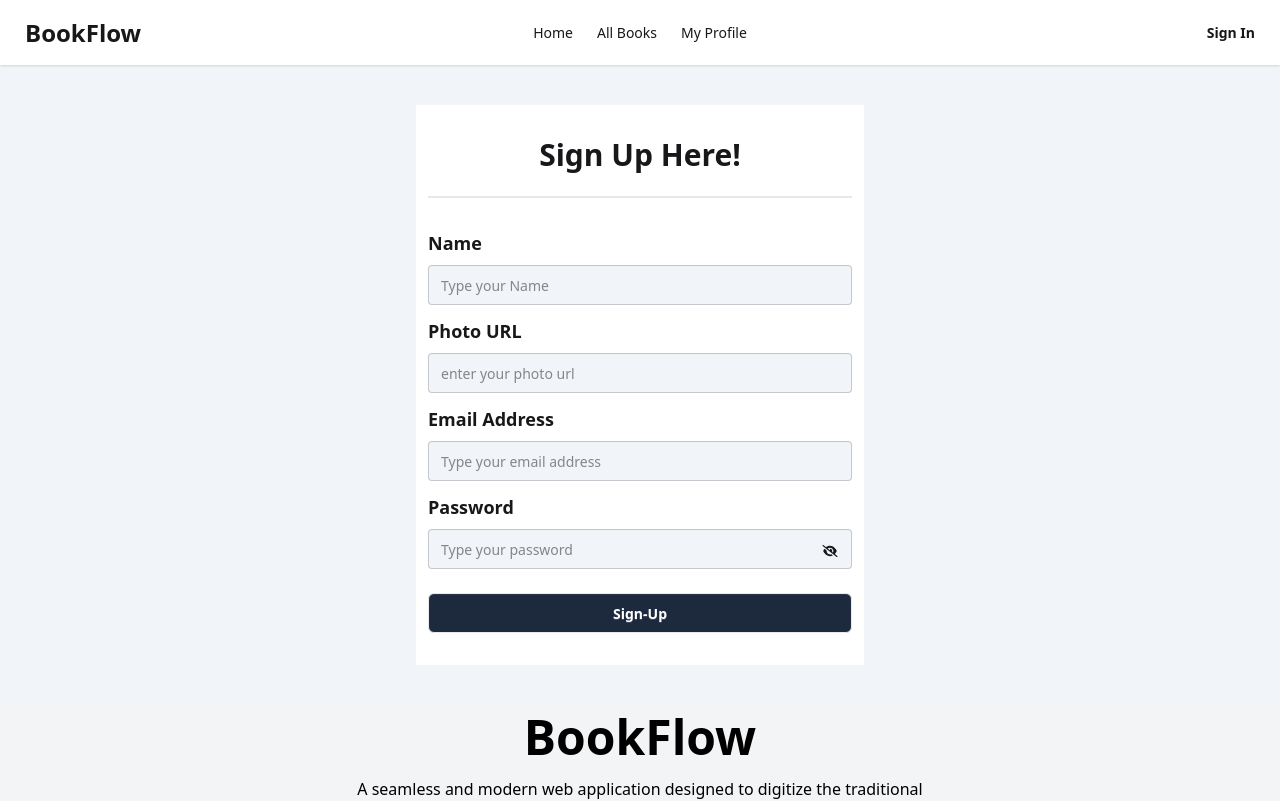
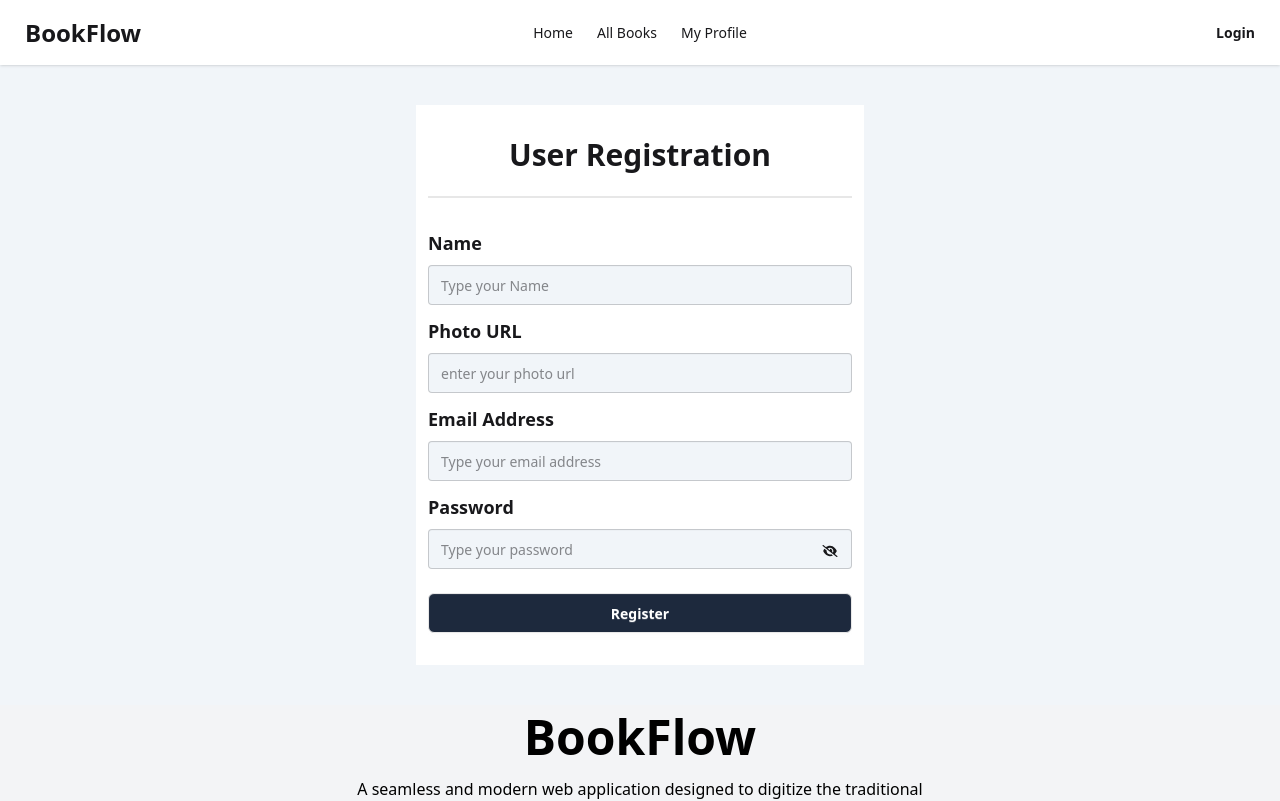
Before and after one commit to pritam-b-dev/book-flow, a Next.js app: page /signup in a window 1280 px wide. Shown: the top 801 px of the page. Built offline with nearby package versions, Linux system fonts and the light colour scheme.

Commit message:
added betterauth and mongo uri

```diff
--- a/package.json
+++ b/package.json
@@ -9,6 +9,9 @@
     "lint": "eslint"
   },
   "dependencies": {
+    "@better-auth/mongo-adapter": "^1.6.9",
+    "better-auth": "^1.6.9",
+    "mongodb": "^7.2.0",
     "next": "16.2.4",
     "react": "19.2.4",
     "react-dom": "19.2.4",
--- a/src/app/(auth)/signin/page.jsx
+++ b/src/app/(auth)/signin/page.jsx
@@ -20,7 +20,9 @@ const SignInPage = () => {
   return (
     <div className="container mx-auto min-h-[80vh] flex justify-center items-center bg-gray-50 ">
       <div className="bg-white min-w-md px-3 py-8 my-10">
-        <h1 className="text-center font-bold text-3xl">Sign-In your account</h1>
+        <h1 className="text-center font-bold text-3xl">
+          Login to your account
+        </h1>
         <div className="divider"></div>
         <form onSubmit={handleSubmit(handleLoginFunc)}>
           <fieldset className="fieldset">
@@ -68,7 +70,7 @@ const SignInPage = () => {
             type="submit"
             className="btn w-full bg-slate-800 text-white mt-5 rounded-md"
           >
-            Sign-In
+            Login
           </button>
         </form>
         <p className="mt-5">
@@ -83,7 +85,7 @@ const SignInPage = () => {
           className="btn btn-outline border-blue-200 w-full flex gap-3 justify-center items-center mb-2 mt-2 rounded-lg hover:bg-slate-50 transition"
         >
           <FaGoogle className="text-red-500 text-lg" />
-          Sign-In with Google
+          Login with Google
         </button>
       </div>
     </div>
--- a/src/app/(auth)/signup/page.jsx
+++ b/src/app/(auth)/signup/page.jsx
@@ -13,16 +13,16 @@ const SignUpPage = () => {
 
   const [isShowPassword, setIsShowPassword] = useState(false);
 
-  const handleSignUpFunc = (data) => {
+  const handleRegFunc = (data) => {
     const { name, photo, email, password } = data;
   };
 
   return (
     <div className="container mx-auto min-h-[80vh] flex justify-center items-center bg-slate-100 ">
       <div className="bg-white min-w-md px-3 py-8 my-10">
-        <h1 className="text-center font-bold text-3xl">Sign Up Here!</h1>
+        <h1 className="text-center font-bold text-3xl">User Registration</h1>
         <div className="divider"></div>
-        <form onSubmit={handleSubmit(handleSignUpFunc)}>
+        <form onSubmit={handleSubmit(handleRegFunc)}>
           <fieldset className="fieldset">
             <legend className="fieldset-legend text-lg">Name</legend>
             <input
@@ -91,7 +91,7 @@ const SignUpPage = () => {
             type="submit"
             className="btn w-full bg-slate-800 text-white mt-5 rounded-md"
           >
-            Sign-Up
+            Register
           </button>
         </form>
       </div>
--- a/src/components/shared/NavBar.jsx
+++ b/src/components/shared/NavBar.jsx
@@ -54,7 +54,7 @@ const NavBar = () => {
       </div>
       <div className="navbar-end">
         <Link className="btn btn-ghost" href={"/signin"}>
-          Sign In
+          Login
         </Link>
       </div>
     </div>
--- /dev/null
+++ b/src/lib/auth.js
@@ -0,0 +1,13 @@
+import { betterAuth } from "better-auth";
+import { MongoClient } from "mongodb";
+import { mongodbAdapter } from "better-auth/adapters/mongodb";
+
+const client = new MongoClient(process.env.MONGO_URI);
+const db = client.db();
+
+export const auth = betterAuth({
+  database: mongodbAdapter(db, {
+    // Optional: if you don't provide a client, database transactions won't be enabled.
+    client,
+  }),
+});
```
Also changed, not shown: 1 other file (tests, documents, lock files or other folders).
